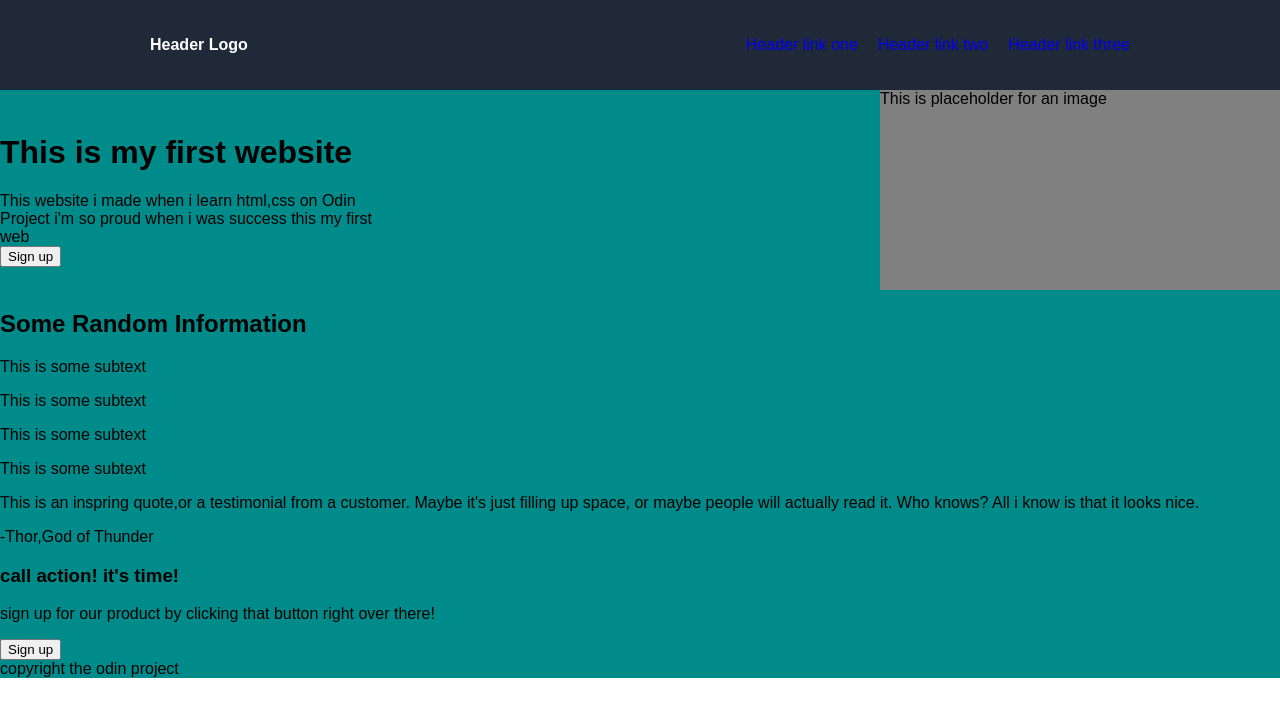
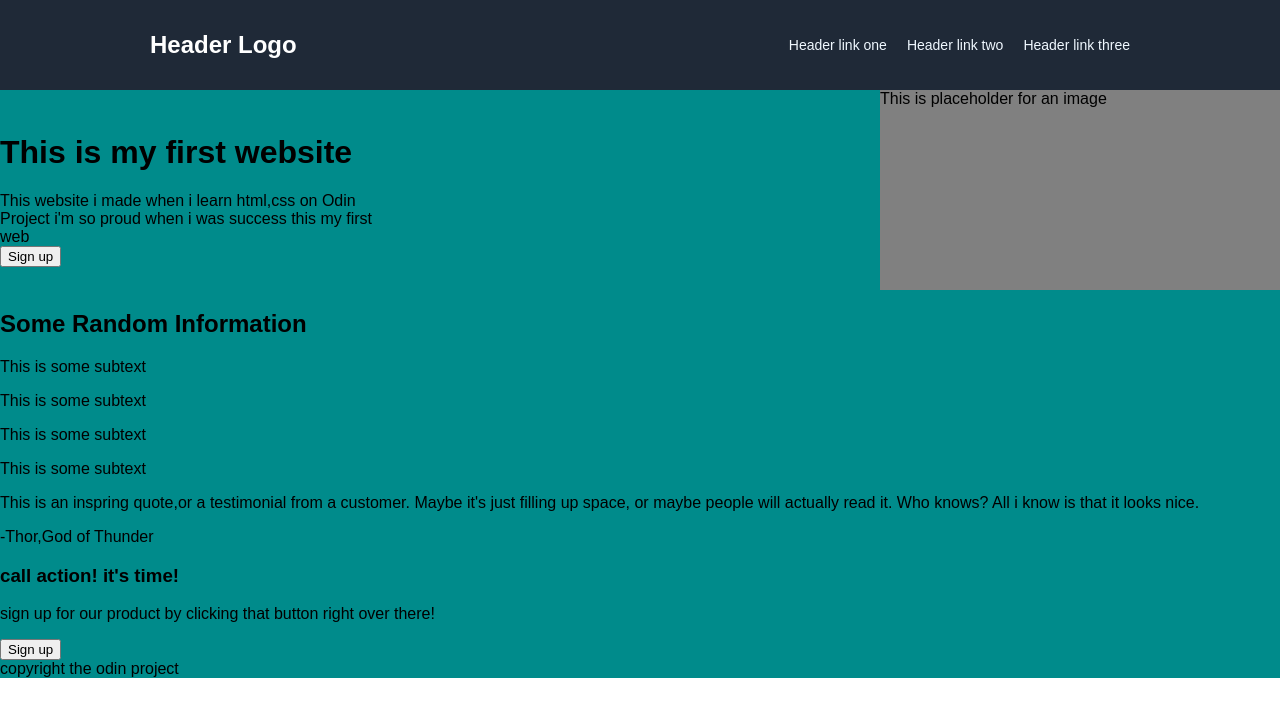
Before and after one commit to dund11/project-Landing-Page, a plain HTML site: page Index.html in a window 1280 px wide. Drawn offline with Linux system fonts and the light colour scheme.

Commit message:
finish navbar style

```diff
--- a/Style.css
+++ b/Style.css
@@ -20,11 +20,14 @@ body {
 
 a {
     text-decoration: none;
+    font-size: 14px;
+    color: aliceblue;
 }
 
 
 .logo {
-    font-weight: 900;
+    font-weight: bold;
+    font-size: 24px;
 }
 
 .header-section {
```
